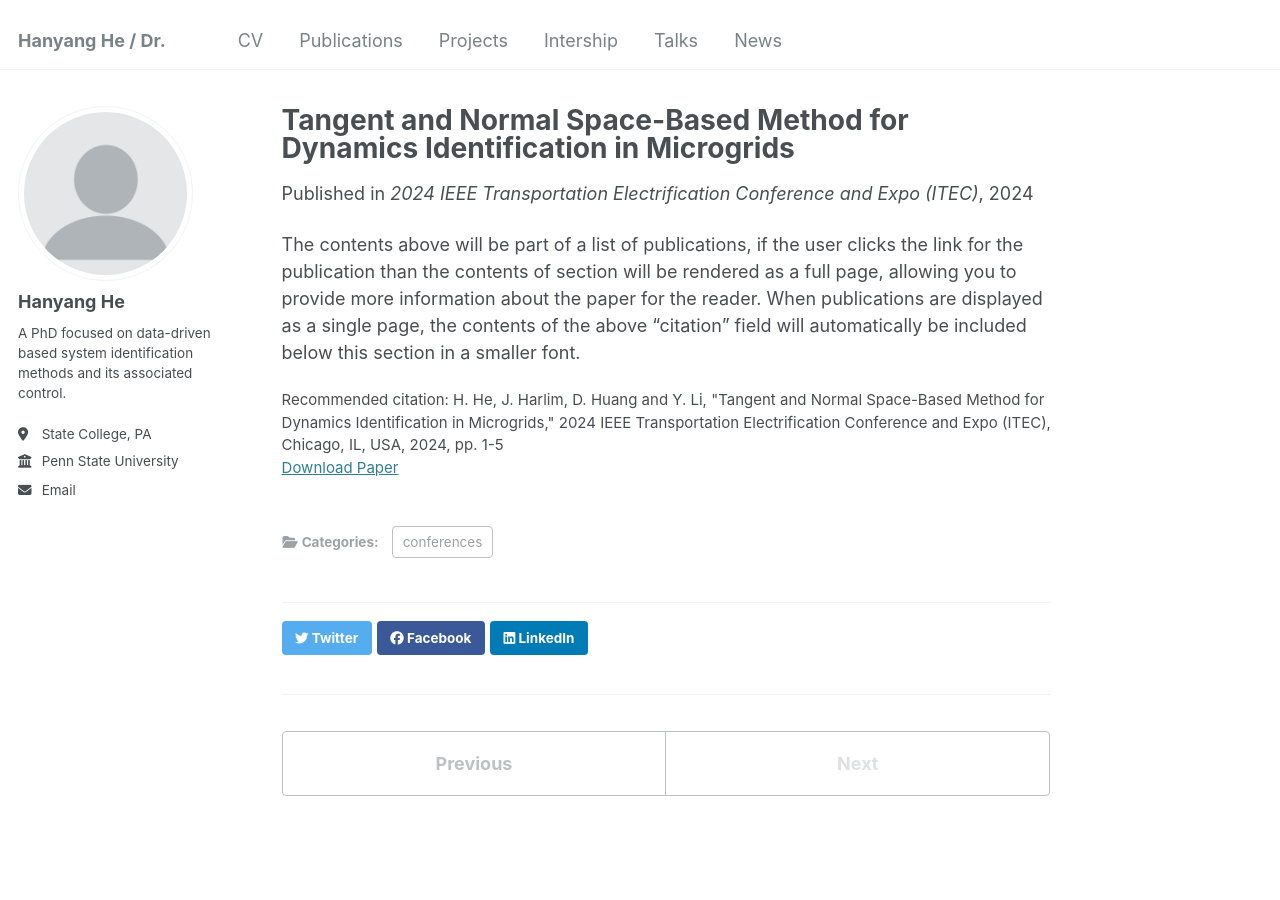
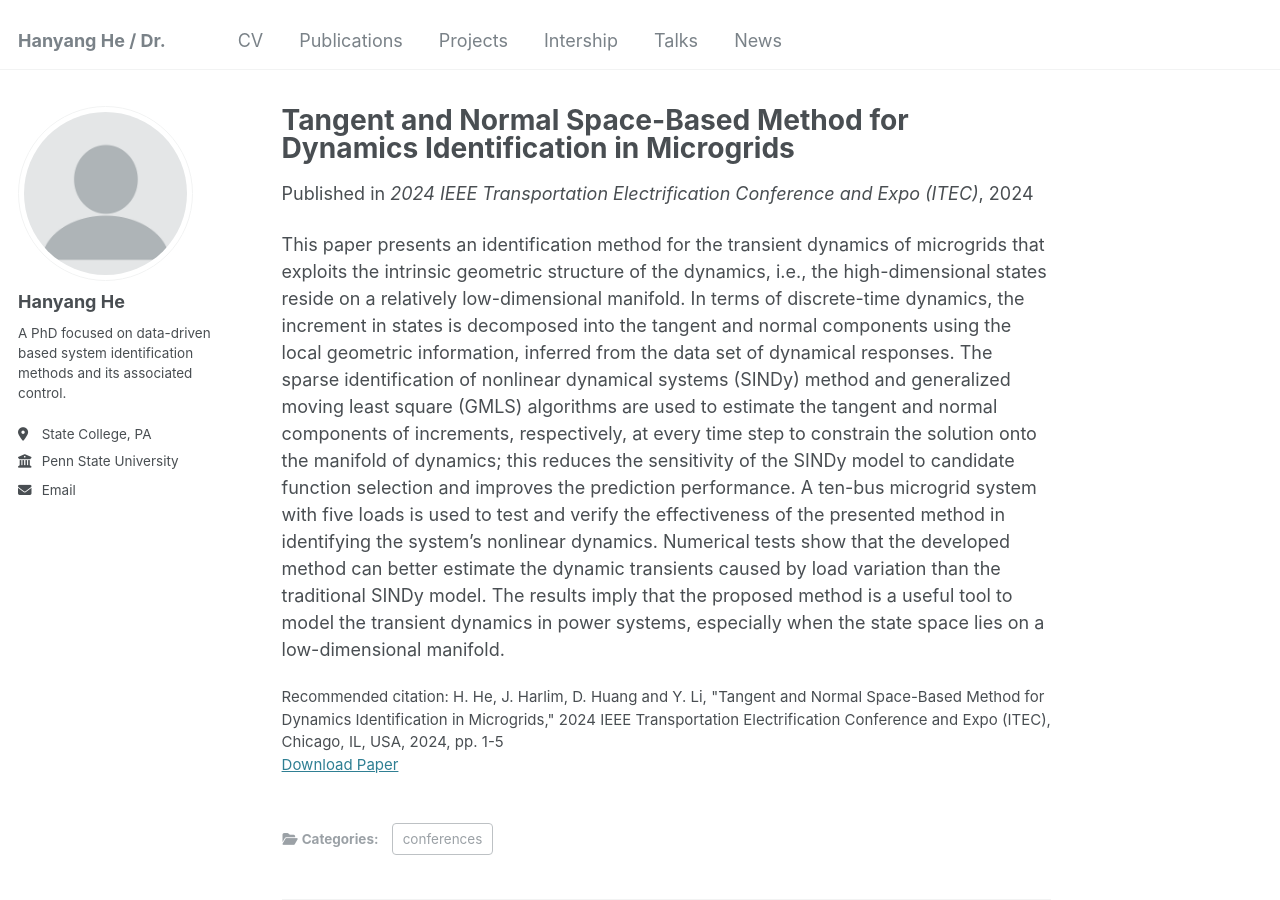
Before and after one commit to HanyangHe/HanyangHe.github.io, a Jekyll site: the page built from _publications/2024-02-17-paper-title-number-4.md, in a window 1280 px wide and 900 px high. Built offline with Jekyll 4.4.1, drawn with Linux system fonts in a browser that asks for light colours.

Commit message:
Update 2024-02-17-paper-title-number-4.md

```diff
--- a/_publications/2024-02-17-paper-title-number-4.md
+++ b/_publications/2024-02-17-paper-title-number-4.md
@@ -3,11 +3,11 @@ title: "Tangent and Normal Space-Based Method for Dynamics Identification in Mic
 collection: publications
 category: conferences
 permalink: /publication/2024-02-17-paper-title-number-4
-excerpt: 'This paper is about fixing template issue #693.'
+excerpt: 'This paper introduced a data-driven system identification method to model transient dynamics in the microgrid.'
 date: 2024-02-17
 venue: '2024 IEEE Transportation Electrification Conference and Expo (ITEC)'
 paperurl: 'https://ieeexplore.ieee.org/document/10598859'
 citation: 'H. He, J. Harlim, D. Huang and Y. Li, "Tangent and Normal Space-Based Method for Dynamics Identification in Microgrids," 2024 IEEE Transportation Electrification Conference and Expo (ITEC), Chicago, IL, USA, 2024, pp. 1-5'
 ---
 
-The contents above will be part of a list of publications, if the user clicks the link for the publication than the contents of section will be rendered as a full page, allowing you to provide more information about the paper for the reader. When publications are displayed as a single page, the contents of the above "citation" field will automatically be included below this section in a smaller font.
+This paper presents an identification method for the transient dynamics of microgrids that exploits the intrinsic geometric structure of the dynamics, i.e., the high-dimensional states reside on a relatively low-dimensional manifold. In terms of discrete-time dynamics, the increment in states is decomposed into the tangent and normal components using the local geometric information, inferred from the data set of dynamical responses. The sparse identification of nonlinear dynamical systems (SINDy) method and generalized moving least square (GMLS) algorithms are used to estimate the tangent and normal components of increments, respectively, at every time step to constrain the solution onto the manifold of dynamics; this reduces the sensitivity of the SINDy model to candidate function selection and improves the prediction performance. A ten-bus microgrid system with five loads is used to test and verify the effectiveness of the presented method in identifying the system’s nonlinear dynamics. Numerical tests show that the developed method can better estimate the dynamic transients caused by load variation than the traditional SINDy model. The results imply that the proposed method is a useful tool to model the transient dynamics in power systems, especially when the state space lies on a low-dimensional manifold.
```
